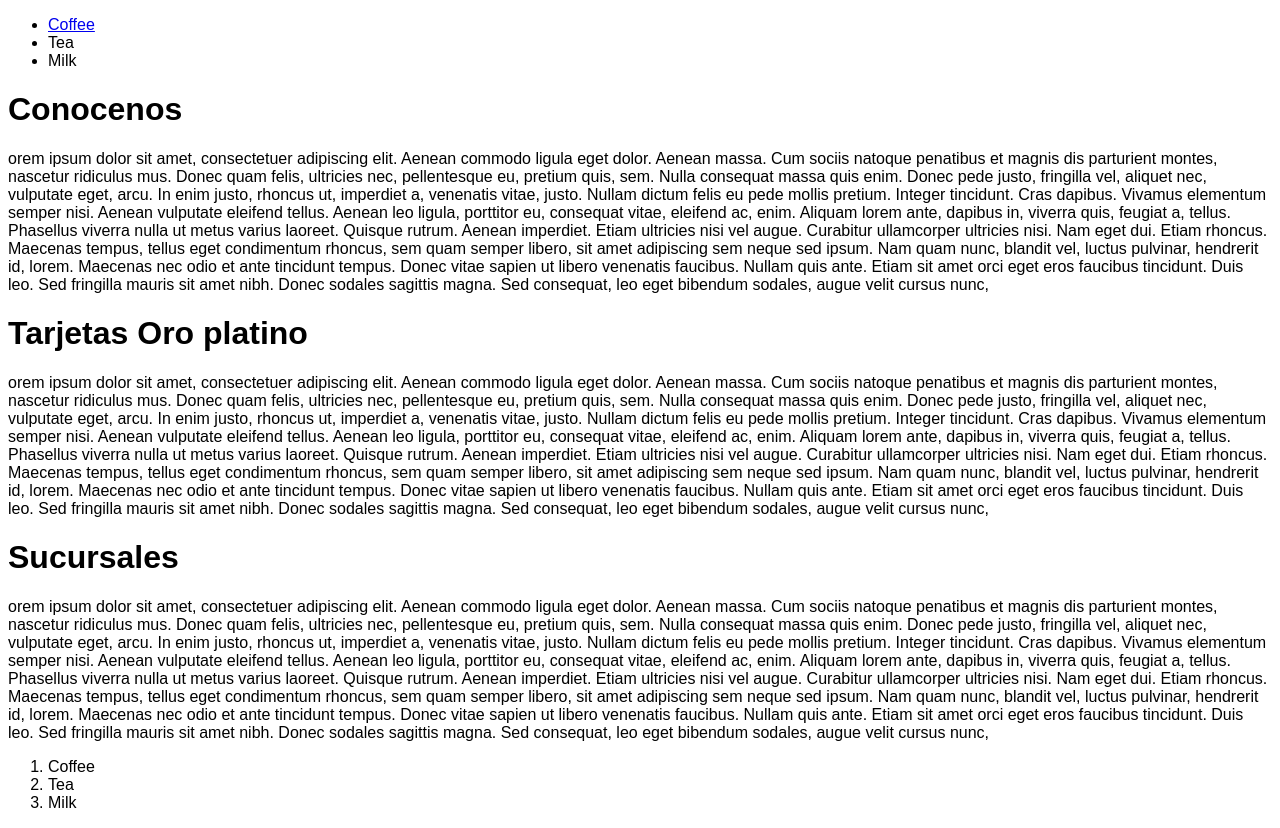
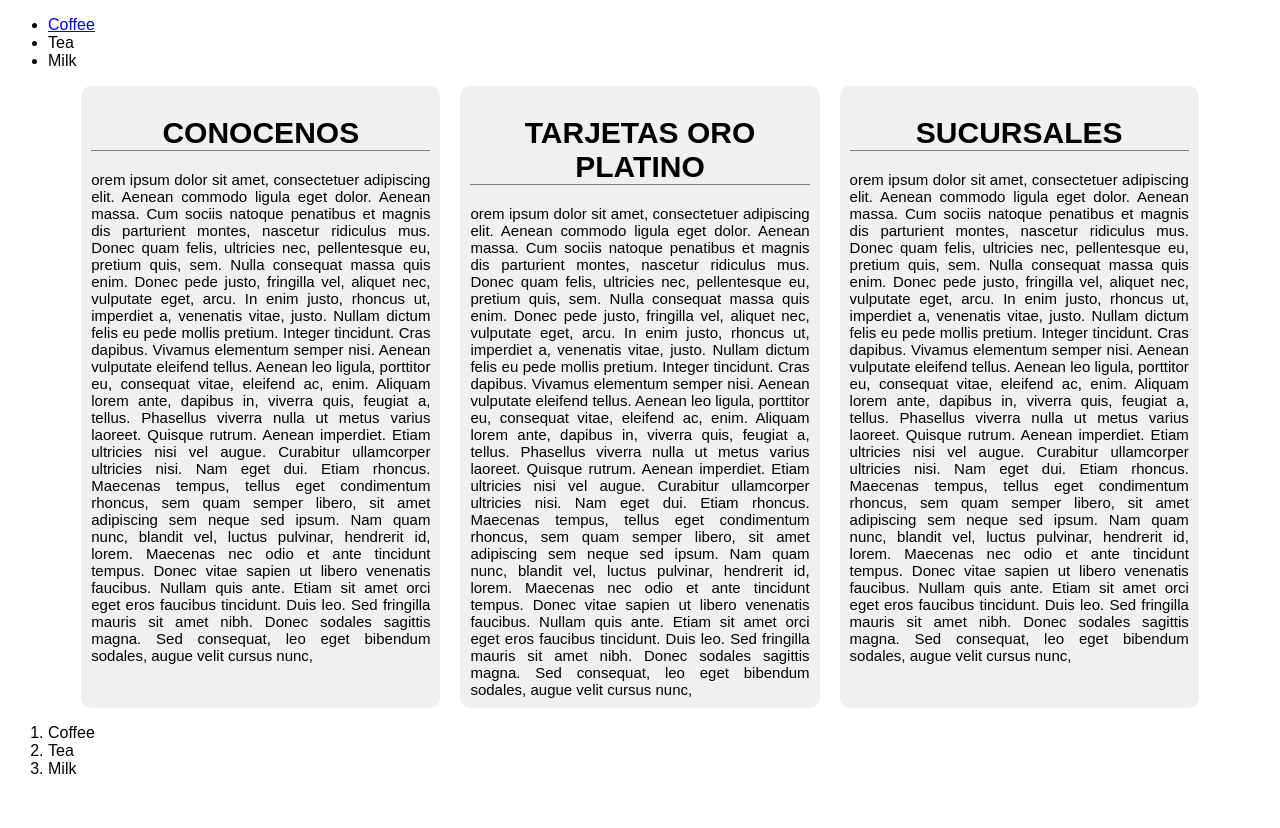
Before and after one commit to ADDMX/Curso-de-Github, a plain HTML site: page index.html in a window 1280 px wide. After the commit the page ends 800 px from the top, so only its background shows below. Drawn offline with Linux system fonts and the light colour scheme.

Commit message:
agregando estilos al container del sitio

```diff
--- a/css/estilos.css
+++ b/css/estilos.css
@@ -2,3 +2,28 @@ body {
   color: black;
   font-family: Arial, Helvetica, sans-serif;
 }
+
+.main-banamex {
+  width: 90%;
+  margin: 0px auto;
+  display: flex;
+  justify-content: center;
+}
+
+.container-banamex {
+  width: 30%;
+  background: #f0f0f0;
+  border-radius: 10px;
+  padding: 10px;
+  text-align: justify;
+  font-size: 15px;
+  margin-left: 10px;
+  margin-right: 10px;
+}
+
+.titles-banamex {
+  text-align: center;
+  color: black;
+  text-transform: uppercase;
+  border-bottom: 1px solid gray;
+}
--- a/index.html
+++ b/index.html
@@ -23,9 +23,9 @@
   <!-- HEADER -->
 
   <!-- CONTENIDO PRINCIPAL -->
-  <main>
-    <container>
-      <h1>Conocenos</h1>
+  <main class="main-banamex">
+    <container class="container-banamex">
+      <h1 class="titles-banamex">Conocenos</h1>
       orem ipsum dolor sit amet, consectetuer adipiscing elit. Aenean commodo ligula eget dolor. Aenean massa. Cum
       sociis
       natoque penatibus et magnis dis parturient montes, nascetur ridiculus mus. Donec quam felis, ultricies nec,
@@ -47,8 +47,8 @@
       sagittis
       magna. Sed consequat, leo eget bibendum sodales, augue velit cursus nunc,
     </container>
-    <container>
-      <h1>Tarjetas Oro platino</h1>
+    <container class="container-banamex">
+      <h1 class="titles-banamex">Tarjetas Oro platino</h1>
       orem ipsum dolor sit amet, consectetuer adipiscing elit. Aenean commodo ligula eget dolor. Aenean massa. Cum
       sociis
       natoque penatibus et magnis dis parturient montes, nascetur ridiculus mus. Donec quam felis, ultricies nec,
@@ -70,8 +70,8 @@
       sagittis
       magna. Sed consequat, leo eget bibendum sodales, augue velit cursus nunc,
     </container>
-    <container>
-      <h1>Sucursales</h1>
+    <container class="container-banamex">
+      <h1 class="titles-banamex">Sucursales</h1>
       orem ipsum dolor sit amet, consectetuer adipiscing elit. Aenean commodo ligula eget dolor. Aenean massa. Cum
       sociis
       natoque penatibus et magnis dis parturient montes, nascetur ridiculus mus. Donec quam felis, ultricies nec,
```
